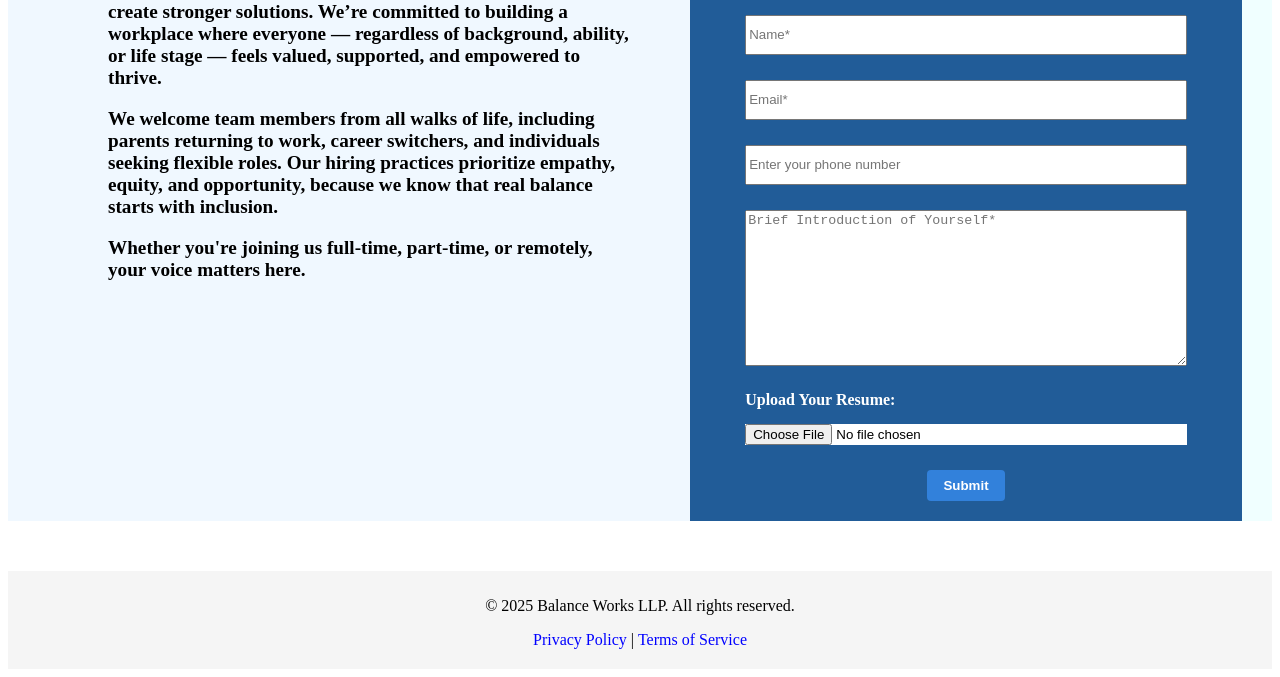
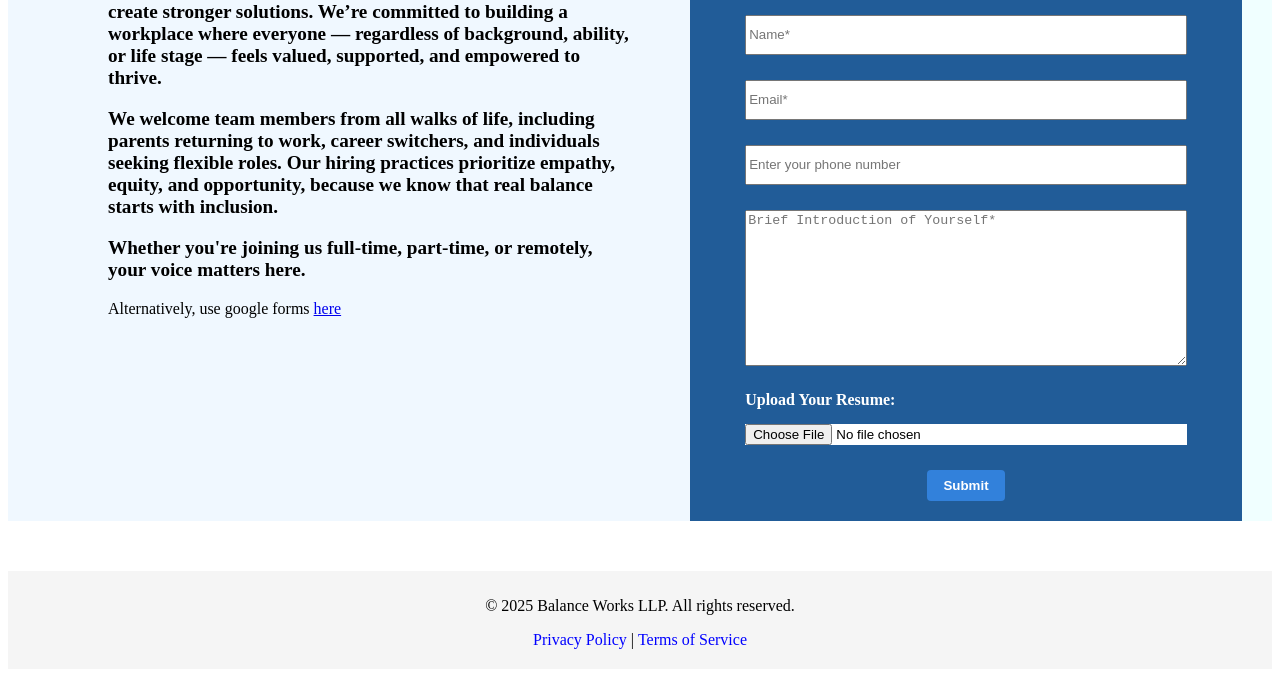
Before and after one commit to joelzhangyh-star/BalanceLLP.github.io, a plain HTML site: page Employment.html in a window 1280 px wide. Shown: the part 251-928 px from the top of the page. Drawn offline with Linux system fonts and the light colour scheme.

Commit message:
Add files via upload

```diff
--- a/Employment.html
+++ b/Employment.html
@@ -155,6 +155,12 @@
             <p class="paragraph">
             Whether you're joining us full-time, part-time, or remotely, your voice matters here.
             </strong></p>
+            <p>
+                Alternatively, use google forms
+                <a href="https://docs.google.com/forms/d/e/1FAIpQLSevBNDHNnjCcM_461rHLIjC7gBBthhO3jdI_f7IVG2o3nrgew/viewform?usp=header">
+                    here
+                </a>
+            </p>
         </div>
 
 
```
Also changed, not shown: 1 other file.
